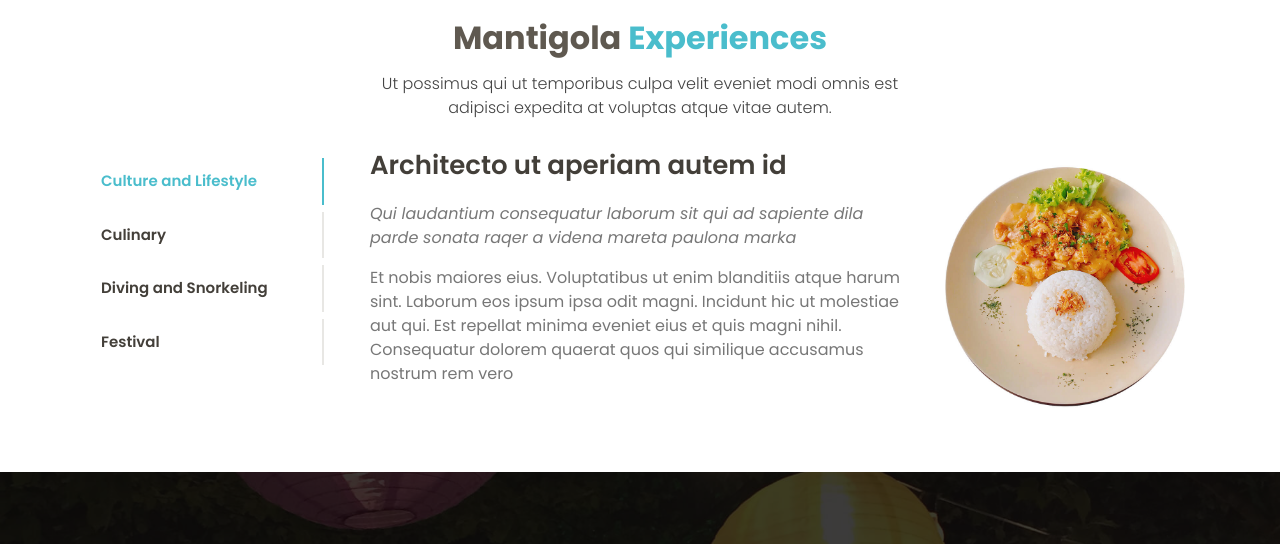
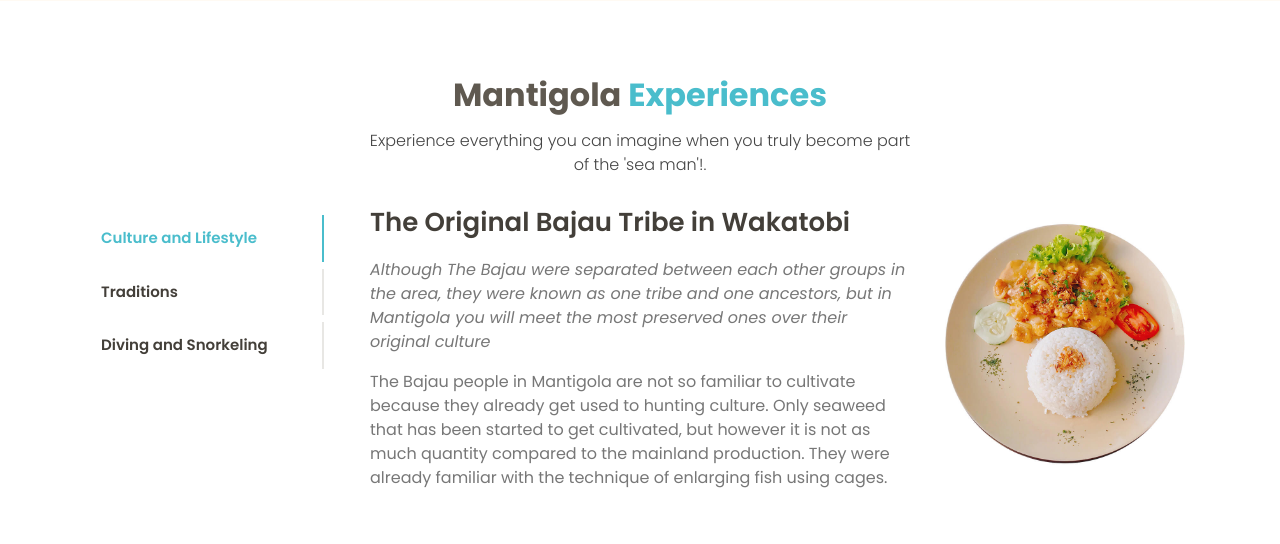
Before and after one commit to ybpratama/WebsiteKaledupa2, a PHP site: page /mantigola.html in a window 1280 px wide. Shown: the part 1376-1920 px from the top of the page. Run offline with PHP 8.4, Linux system fonts and the light colour scheme.

Commit message:
Update Content

```diff
--- a/mantigola.html
+++ b/mantigola.html
@@ -5,9 +5,28 @@
   <meta charset="utf-8">
   <meta content="width=device-width, initial-scale=1.0" name="viewport">
 
-  <title>Desa Mantigola</title>
-  <meta content="" name="descriptison">
-  <meta content="" name="keywords">
+  <!-- Primary Meta Tags -->
+  <title>Mantigola: The Authentic Seafaring People</title>
+  <meta name="title" content="Mantigola: The Authentic Seafaring People">
+  <meta name="description" content="The Origin of The Bajau. Live with The Locals!. The Eastern Venice.
+  About Mantigola Village. Mantigola Experiences. The Original Bajau Tribe in Wakatobi. The Duata: a Form of Gratitude. Culture and Lifestyle. Traditions. Diving and Snorkeling.">
+
+  <!-- Open Graph / Facebook -->
+  <meta property="og:type" content="website">
+  <meta property="og:url" content="https://kaleduparadise.com/mantigola.html">
+  <meta property="og:title" content="Mantigola: The Authentic Seafaring People">
+  <meta property="og:description" content="The Origin of The Bajau. Live with The Locals!. The Eastern Venice.
+  About Mantigola Village. Mantigola Experiences. The Original Bajau Tribe in Wakatobi. The Duata: a Form of Gratitude. Culture and Lifestyle. Traditions. Diving and Snorkeling.">
+  <meta property="og:image" content="https://metatags.io/assets/meta-tags-16a33a6a8531e519cc0936fbba0ad904e52d35f34a46c97a2c9f6f7dd7d336f2.png">
+
+  <!-- Twitter -->
+  <meta property="twitter:card" content="summary_large_image">
+  <meta property="twitter:url" content="https://kaleduparadise.com/mantigola.html">
+  <meta property="twitter:title" content="Mantigola: The Authentic Seafaring People">
+  <meta property="twitter:description" content="The Origin of The Bajau. Live with The Locals!. The Eastern Venice.
+  About Mantigola Village. Mantigola Experiences. The Original Bajau Tribe in Wakatobi. The Duata: a Form of Gratitude. Culture and Lifestyle. Traditions. Diving and Snorkeling.">
+  <meta property="twitter:image" content="https://metatags.io/assets/meta-tags-16a33a6a8531e519cc0936fbba0ad904e52d35f34a46c97a2c9f6f7dd7d336f2.png">
+
 
   <!-- Favicons -->
   <link href="img/favicon.png" rel="icon">
@@ -42,7 +61,7 @@
 
     <nav class="navbar fixed-top navbar-expand-md navbar-dark bg-dark">
       <nav class="container">
-        <a class="navbar-brand" href="#">KaleduParadise</a>
+        <a class="navbar-brand" href="index.html">KaleduParadise</a>
         <button class="navbar-toggler" type="button" data-toggle="collapse" data-target="#navbarSupportedContent" aria-controls="navbarSupportedContent" aria-expanded="false" aria-label="Toggle navigation">
           <span class="navbar-toggler-icon"></span>
         </button>
@@ -50,7 +69,7 @@
         <div class="collapse navbar-collapse" id="navbarSupportedContent">
           <ul class="navbar-nav ml-auto">
             <li class="nav-item active">
-              <a class="nav-link" href="#">Home <span class="sr-only">(current)</span></a>
+              <a class="nav-link" href="index.html">Home <span class="sr-only">(current)</span></a>
             </li>
             <li class="nav-item">
               <a class="nav-link" href="#">Resort</a>
@@ -66,13 +85,13 @@
                 Village
               </a>
               <div class="dropdown-menu" aria-labelledby="navbarDropdown">
-                <a class="dropdown-item" href="#">Mantigola</a>
-                <a class="dropdown-item" href="#">Horuo</a>
-                <a class="dropdown-item" href="#">Pajam</a>
-                <a class="dropdown-item" href="#">Tampara</a>
-                <a class="dropdown-item" href="#">Hoga Island</a>
+                <a class="dropdown-item" href="mantigola.html">Mantigola</a>
+                <a class="dropdown-item" href="horuo.html">Horuo</a>
+                <a class="dropdown-item" href="pajam.html">Pajam</a>
+                <a class="dropdown-item" href="tampara.html">Tampara</a>
+                <a class="dropdown-item" href="hoga.html">Hoga Island</a>
                 <div class="dropdown-divider"></div>
-                <a class="dropdown-item" href="#">Many Others</a>
+                <a class="dropdown-item" href="others.html">Many Others</a>
               </div>
             </li>
           </ul>
@@ -95,11 +114,10 @@
           <div class="carousel-item active" style="background: url(desa/Mantigola/assets/img/slide/slide-1.jpg);">
             <div class="carousel-container">
               <div class="carousel-content">
-                <h2 class="animate__animated animate__fadeInDown"><span>Delicious</span> Restaurant</h2>
-                <p class="animate__animated animate__fadeInUp">Ut velit est quam dolor ad a aliquid qui aliquid. Sequi ea ut et est quaerat sequi nihil ut aliquam. Occaecati alias dolorem mollitia ut. Similique ea voluptatem. Esse doloremque accusamus repellendus deleniti vel. Minus et tempore modi architecto.</p>
+                <h2 class="animate__animated animate__fadeInDown"><span>The Origin</span> of The Bajau</h2>
+                <p class="animate__animated animate__fadeInUp">The story starts by the disappearance or abduction of a princess. The king ordered a band of people to search the ocean for his daughter, and forbade them from returning should they not succeed. Failing to find the princess, these people and their decedents have sailed the ocean ever since.</p>
                 <div>
-                  <a href="#menu" class="btn-menu animate__animated animate__fadeInUp scrollto">Our Menu</a>
-                  <a href="#book-a-table" class="btn-book animate__animated animate__fadeInUp scrollto">Book a Table</a>
+                  <a href="#menu" class="btn-menu animate__animated animate__fadeInUp scrollto">Read More</a>
                 </div>
               </div>
             </div>
@@ -109,11 +127,10 @@
           <div class="carousel-item" style="background: url(desa/Mantigola/assets/img/slide/slide-2.jpg);">
             <div class="carousel-container">
               <div class="carousel-content">
-                <h2 class="animate__animated animate__fadeInDown">Lorem Ipsum Dolor</h2>
-                <p class="animate__animated animate__fadeInUp">Ut velit est quam dolor ad a aliquid qui aliquid. Sequi ea ut et est quaerat sequi nihil ut aliquam. Occaecati alias dolorem mollitia ut. Similique ea voluptatem. Esse doloremque accusamus repellendus deleniti vel. Minus et tempore modi architecto.</p>
+                <h2 class="animate__animated animate__fadeInDown">Live with The Locals!</h2>
+                <p class="animate__animated animate__fadeInUp">Remember the 1995 film Waterworld starring Kevin Costner? Feel the sensation of living and civilizing on the sea by living with the Bajau. Learn about their daily life, their culture, their unique myths and rituals, and don't forget to try their special seafood dishes. Don't miss the unforgettable experience of a lifetime!</p>
                 <div>
-                  <a href="#menu" class="btn-menu animate__animated animate__fadeInUp scrollto">Our Menu</a>
-                  <a href="#book-a-table" class="btn-book animate__animated animate__fadeInUp scrollto">Book a Table</a>
+                  <a href="#menu" class="btn-menu animate__animated animate__fadeInUp scrollto">Find More</a>
                 </div>
               </div>
             </div>
@@ -124,11 +141,12 @@
             <div class="carousel-background"><img src="desa/Mantigola/assets/img/slide/slide-3.jpg" alt=""></div>
             <div class="carousel-container">
               <div class="carousel-content">
-                <h2 class="animate__animated animate__fadeInDown">Sequi ea ut et est quaerat</h2>
-                <p class="animate__animated animate__fadeInUp">Ut velit est quam dolor ad a aliquid qui aliquid. Sequi ea ut et est quaerat sequi nihil ut aliquam. Occaecati alias dolorem mollitia ut. Similique ea voluptatem. Esse doloremque accusamus repellendus deleniti vel. Minus et tempore modi architecto.</p>
+                <h2 class="animate__animated animate__fadeInDown">The Eastern Venice</h2>
+                <p class="animate__animated animate__fadeInUp">A very distinctive sight if you are in Mantigola, there are many small boats (called 'Leppa' in the Bajau language) and 'Katinting' (motorboats) passing around people's houses. Some of the boats contain fishermen's catch, some are used to buy fresh water on the mainland of Kaledupa and some are even used by small children aged 6-10 years to play.
+                <p></p>
+                <p>Fun Fact: Did you know that some Bajau men able to dive into the ocean without supporting diving tools into 15 minutes?</p>
                 <div>
-                  <a href="#menu" class="btn-menu animate__animated animate__fadeInUp scrollto">Our Menu</a>
-                  <a href="#book-a-table" class="btn-book animate__animated animate__fadeInUp scrollto">Book a Table</a>
+                  <a href="#menu" class="btn-menu animate__animated animate__fadeInUp scrollto">Find More</a>
                 </div>
               </div>
             </div>
@@ -165,18 +183,17 @@
           <div class="col-lg-7 d-flex flex-column justify-content-center align-items-stretch">
 
             <div class="content">
-              <h3>About <strong>Desa Mantigola</strong></h3>
+              <h3>About <strong>Mantigola Village</strong></h3>
               <p>
-                Lorem ipsum dolor sit amet, consectetur adipiscing elit, sed do eiusmod tempor incididunt ut labore et dolore magna aliqua. Duis aute irure dolor in reprehenderit
+                The people of Mantigola Village are Bajau people who live on the sea, so that their life is by the sea and most of the people are fishermen. Bajau cannot be separated from the sea, the history of their ancestors written that they have been a nomad tribe in the sea since the past. For them, the sea is home. On the context for the Bajau Mantigola tribe, they has settled and their houses are built in the form of stilt houses which is one of the traditions of the Bajau tribe.
               </p>
               <p class="font-italic">
-                Lorem ipsum dolor sit amet, consectetur adipiscing elit, sed do eiusmod tempor incididunt ut labore et dolore
-                magna aliqua.
+                When the seafaring nomads known as the Bajo decided to settle more permanently in Wakatobi they first settled at Mantigola, making it the oldest Bajo village in the area.
 
               <p>
-                Ullamco laboris nisi ut aliquip ex ea commodo consequat. Duis aute irure dolor in reprehenderit in voluptate
-                velit esse cillum dolore eu fugiat nulla pariatur. Excepteur sint occaecat cupidatat non proident, sunt in
-                culpa qui officia deserunt mollit anim id est laborum
+                Fishermen fishing and catching fish in the sea without destroying its natural beauty. The fishing gear commonly used by the people of Mantigola Village are nets, fishing rods and traditional traps. The boats commonly used are in the form of outboard motorboats and non-motorized boats.
+              <p></p>
+                <p>More than 112 types of coral from 13 families can be found in this area.
               </p>
             </div>
 
@@ -194,7 +211,7 @@
 
         <div class="section-title">
           <h2>Mantigola <span>Experiences</span></h2>
-          <p>Ut possimus qui ut temporibus culpa velit eveniet modi omnis est adipisci expedita at voluptas atque vitae autem.</p>
+          <p>Experience everything you can imagine when you truly become part of the 'sea man'!.</p>
         </div>
 
         <div class="row">
@@ -204,13 +221,10 @@
                 <a class="nav-link active show" data-toggle="tab" href="#tab-1">Culture and Lifestyle</a>
               </li>
               <li class="nav-item">
-                <a class="nav-link" data-toggle="tab" href="#tab-2">Culinary</a>
+                <a class="nav-link" data-toggle="tab" href="#tab-2">Traditions</a>
               </li>
               <li class="nav-item">
                 <a class="nav-link" data-toggle="tab" href="#tab-3">Diving and Snorkeling</a>
-              </li>
-              <li class="nav-item">
-                <a class="nav-link" data-toggle="tab" href="#tab-4">Festival</a>
 				</li
               </li>
             </ul>
@@ -220,9 +234,9 @@
               <div class="tab-pane active show" id="tab-1">
                 <div class="row">
                   <div class="col-lg-8 details order-2 order-lg-1">
-                    <h3>Architecto ut aperiam autem id</h3>
-                    <p class="font-italic">Qui laudantium consequatur laborum sit qui ad sapiente dila parde sonata raqer a videna mareta paulona marka</p>
-                    <p>Et nobis maiores eius. Voluptatibus ut enim blanditiis atque harum sint. Laborum eos ipsum ipsa odit magni. Incidunt hic ut molestiae aut qui. Est repellat minima eveniet eius et quis magni nihil. Consequatur dolorem quaerat quos qui similique accusamus nostrum rem vero</p>
+                    <h3>The Original Bajau Tribe in Wakatobi</h3>
+                    <p class="font-italic">Although The Bajau were separated between each other groups in the area, they were known as one tribe and one ancestors, but in Mantigola you will meet the most preserved ones over their original culture</p>
+                    <p>The Bajau people in Mantigola are not so familiar to cultivate because they already get used to hunting culture. Only seaweed that has been started to get cultivated, but however it is not as much quantity compared to the mainland production. They were already familiar with the technique of enlarging fish using cages.</p>
                   </div>
                   <div class="col-lg-4 text-center order-1 order-lg-2">
                     <img src="desa/Mantigola/assets/img/specials-1.jpg" alt="" class="img-fluid">
@@ -232,9 +246,9 @@
               <div class="tab-pane" id="tab-2">
                 <div class="row">
                   <div class="col-lg-8 details order-2 order-lg-1">
-                    <h3>Et blanditiis nemo veritatis excepturi</h3>
-                    <p class="font-italic">Qui laudantium consequatur laborum sit qui ad sapiente dila parde sonata raqer a videna mareta paulona marka</p>
-                    <p>Ea ipsum voluptatem consequatur quis est. Illum error ullam omnis quia et reiciendis sunt sunt est. Non aliquid repellendus itaque accusamus eius et velit ipsa voluptates. Optio nesciunt eaque beatae accusamus lerode pakto madirna desera vafle de nideran pal</p>
+                    <h3>The Duata: a Form of Gratitude</h3>
+                    <p>Duata is an adaptation of the term 'Gods'. In the traditional beliefs of the Bajau people, Duata is a god who descends from the sky and transforms into a human figure. The Duata tradition is the culmination of all the traditional healing rituals of the Bajo tribe. This tradition is carried out as a form of thankfulness, carried out if one of them is seriously ill and can no longer be cured by other means, including medical treatment.</p>
+                    <p>In the Duata procession, a number of traditional elders gather at a healing center. Room with a size of about 2 square meters. Decorated with yellow leaf on top without a fence. There is also a 'Ula-Ula', a flag which is a symbol of Bajau's greatness which is believed to bring blessings.</p>
                   </div>
                   <div class="col-lg-4 text-center order-1 order-lg-2">
                     <img src="desa/Mantigola/assets/img/specials-2.jpg" alt="" class="img-fluid">
@@ -244,36 +258,12 @@
               <div class="tab-pane" id="tab-3">
                 <div class="row">
                   <div class="col-lg-8 details order-2 order-lg-1">
-                    <h3>Impedit facilis occaecati odio neque aperiam sit</h3>
-                    <p class="font-italic">Eos voluptatibus quo. Odio similique illum id quidem non enim fuga. Qui natus non sunt dicta dolor et. In asperiores velit quaerat perferendis aut</p>
-                    <p>Iure officiis odit rerum. Harum sequi eum illum corrupti culpa veritatis quisquam. Neque necessitatibus illo rerum eum ut. Commodi ipsam minima molestiae sed laboriosam a iste odio. Earum odit nesciunt fugiat sit ullam. Soluta et harum voluptatem optio quae</p>
+                    <h3>You are already on the sea, what are you waiting for? Swim!</h3>
+                    <p>The waters in the village of Mantigola were a part of the “Coral Tirangle of South East Asia” area which stores the diversity of coral reefs and other marine life. With its various underwater riches, the waters in Mantigola are touted as one of the paradise for diving.</p>
+                    <p>As a sea man, Bajau's childrens have been taught to swim since childhood. See how adorable the kids are swimming at a depth of 2-3 meters without wearing any rubber float. Compete your swimming skills with them!</p>
                   </div>
                   <div class="col-lg-4 text-center order-1 order-lg-2">
                     <img src="desa/Mantigola/assets/img/specials-3.jpg" alt="" class="img-fluid">
-                  </div>
-                </div>
-              </div>
-              <div class="tab-pane" id="tab-4">
-                <div class="row">
-                  <div class="col-lg-8 details order-2 order-lg-1">
-                    <h3>Fuga dolores inventore laboriosam ut est accusamus laboriosam dolore</h3>
-                    <p class="font-italic">Totam aperiam accusamus. Repellat consequuntur iure voluptas iure porro quis delectus</p>
-                    <p>Eaque consequuntur consequuntur libero expedita in voluptas. Nostrum ipsam necessitatibus aliquam fugiat debitis quis velit. Eum ex maxime error in consequatur corporis atque. Eligendi asperiores sed qui veritatis aperiam quia a laborum inventore</p>
-                  </div>
-                  <div class="col-lg-4 text-center order-1 order-lg-2">
-                    <img src="desa/Mantigola/assets/img/specials-4.jpg" alt="" class="img-fluid">
-                  </div>
-                </div>
-              </div>
-              <div class="tab-pane" id="tab-5">
-                <div class="row">
-                  <div class="col-lg-8 details order-2 order-lg-1">
-                    <h3>Est eveniet ipsam sindera pad rone matrelat sando reda</h3>
-                    <p class="font-italic">Omnis blanditiis saepe eos autem qui sunt debitis porro quia.</p>
-                    <p>Exercitationem nostrum omnis. Ut reiciendis repudiandae minus. Omnis recusandae ut non quam ut quod eius qui. Ipsum quia odit vero atque qui quibusdam amet. Occaecati sed est sint aut vitae molestiae voluptate vel</p>
-                  </div>
-                  <div class="col-lg-4 text-center order-1 order-lg-2">
-                    <img src="desa/Mantigola/assets/img/specials-5.jpg" alt="" class="img-fluid">
                   </div>
                 </div>
               </div>
@@ -308,7 +298,7 @@
               </p>
               <ul>
                 <li><i class="icofont-check-circled"></i> Include Breakfast.</li>
-                <li><i class="icofont-check-circled"></i> Bebas bawa pasangan tidak sah.</li>
+                <li><i class="icofont-check-circled"></i> Beach View Balcony</li>
                 <li><i class="icofont-check-circled"></i> Ruangan kedap suara.</li>
               </ul>
               <p>
@@ -332,7 +322,7 @@
               </p>
               <ul>
                 <li><i class="icofont-check-circled"></i> Include Breakfast.</li>
-                <li><i class="icofont-check-circled"></i> Bebas bawa pasangan tidak sah.</li>
+                <li><i class="icofont-check-circled"></i> Beach View Balcony</li>
                 <li><i class="icofont-check-circled"></i> Ruangan kedap suara.</li>
               </ul>
               <p>
@@ -356,7 +346,7 @@
               </p>
               <ul>
                 <li><i class="icofont-check-circled"></i> Include Breakfast.</li>
-                <li><i class="icofont-check-circled"></i> Bebas bawa pasangan tidak sah.</li>
+                <li><i class="icofont-check-circled"></i> Beach View Balcony</li>
                 <li><i class="icofont-check-circled"></i> Ruangan kedap suara.</li>
               </ul>
               <p>
@@ -376,8 +366,8 @@
       <div class="container-fluid">
 
         <div class="section-title">
-          <h2>Some photos from <span>Desa Mantigola</span></h2>
-          <p>Ya biasa lah ntar bagian sini isinya foto foto desa gitu.</p>
+          <h2>Learn the meaning of sincerity as <span>the smile of the Bajau from Mantigola</span></h2>
+          <p>Some of the best shots</p>
         </div>
 
         <div class="row no-gutters">
```
Also changed, not shown: horuo.html (+30 -15 lines), index.html (+30 -18 lines), pajam.html (+29 -13 lines), style.css (+5 -12 lines), img/Pulau-Hoga1.jpg (deleted), img/carousel-horuo.JPG (deleted).
